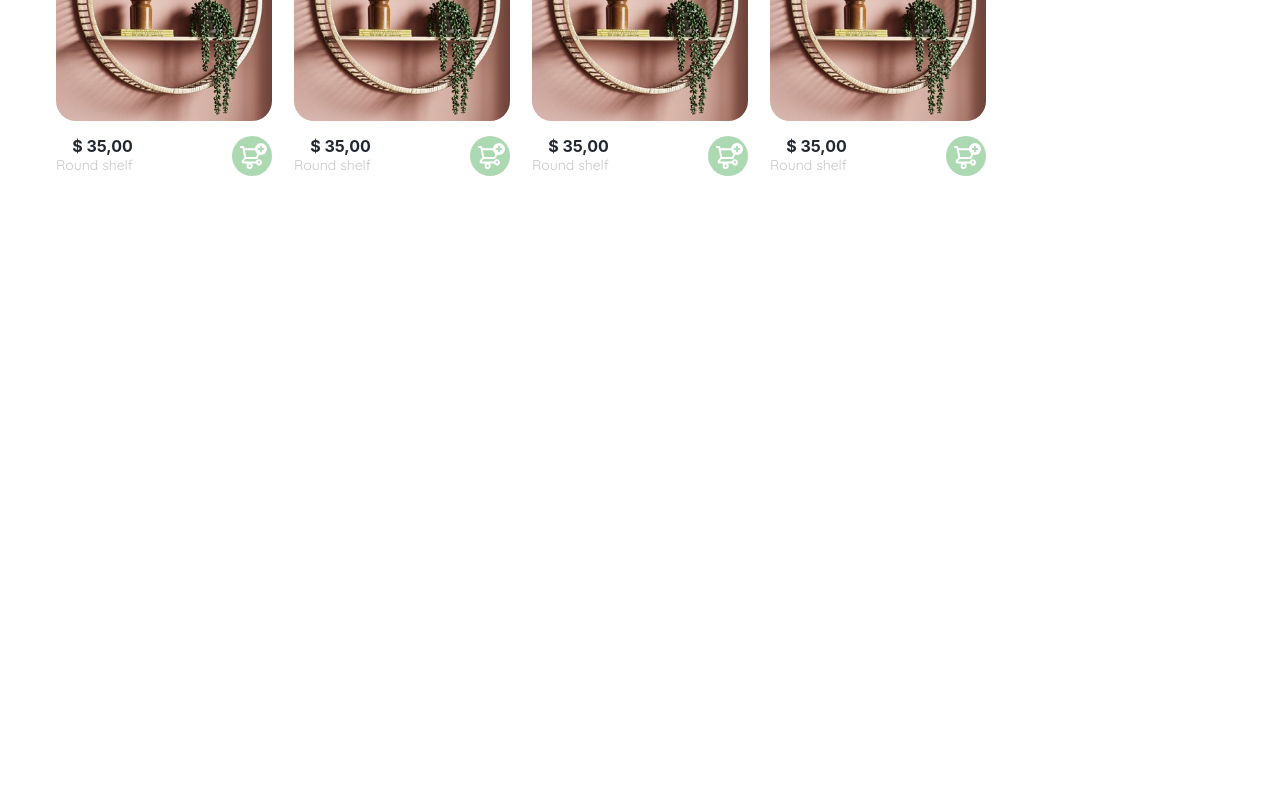
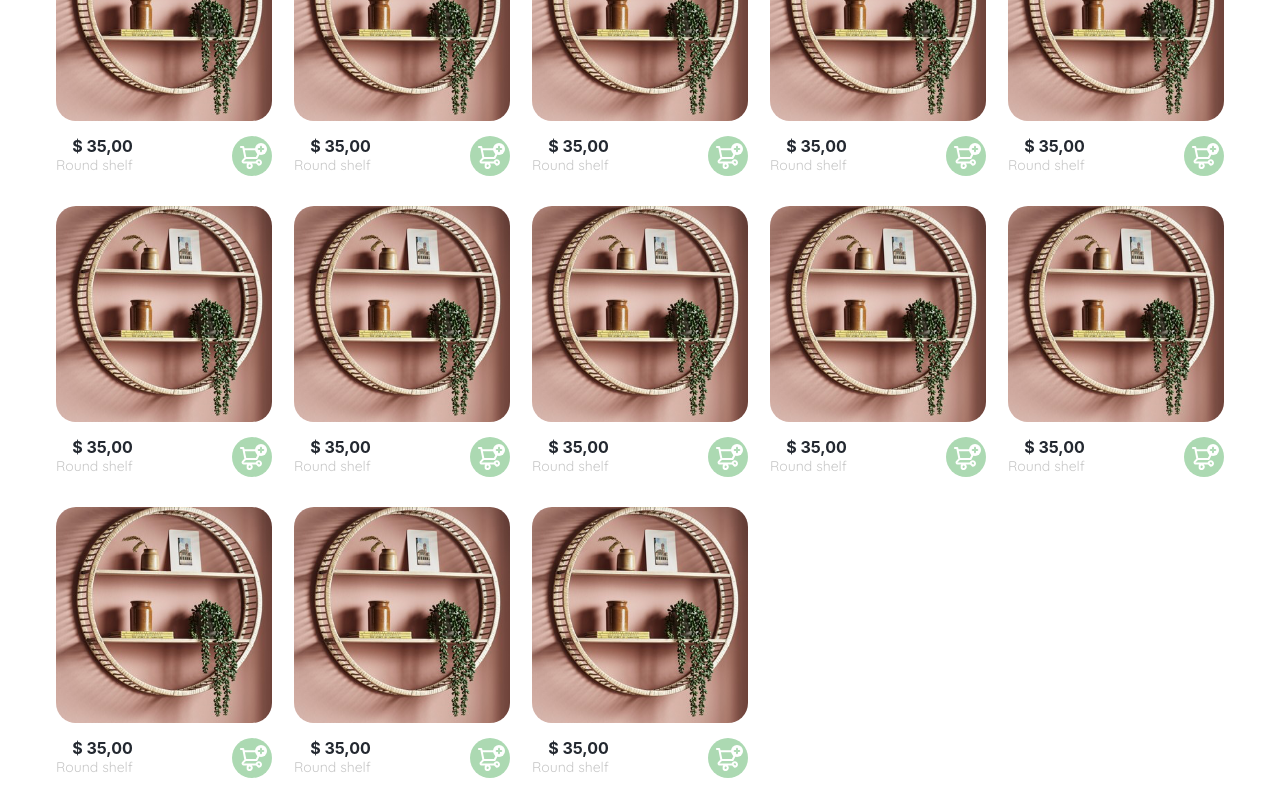
Before and after one commit to itsAmauriDev/YardSale, a React app: page / in a window 1280 px wide. Shown: the part 480-1288 px from the top of the page. Before the commit the page ends 800 px from the top, so only its background shows below. Built offline with nearby package versions, Linux system fonts and the light colour scheme.

Commit message:
Add useState to toggle the mobile menu

```diff
--- a/src/components/Header.jsx
+++ b/src/components/Header.jsx
@@ -1,5 +1,6 @@
-import React from "react";
+import React, { useState } from "react";
 import "@styles/Header.scss";
+import MenuMobile from "@components/MenuMobile";
 
 import logo from "@logos/logo_yard_sale.svg";
 import iconMenu from "@icons/icon_menu.svg";
@@ -7,9 +8,20 @@ import flechita from "@icons/flechita.svg";
 import iconShoppingCart from "@icons/icon_shopping_cart_notification.svg";
 
 const Header = () => {
+  const [toggleMenuMobile, setToggleMenuMobile] = useState(false);
+
+  const handleMenuMobile = () => {
+    setToggleMenuMobile(!toggleMenuMobile);
+  };
+
   return (
     <nav className='navbar'>
-      <img src={iconMenu} alt='menu' className='menu-icon' />
+      <img
+        src={iconMenu}
+        alt='menu'
+        className='menu-icon'
+        onClick={handleMenuMobile}
+      />
       <div className='navbar__left'>
         <img src={logo} alt='logo' className='navbar__logo' />
         <ul className='navbar__menu'>
@@ -60,6 +72,7 @@ const Header = () => {
           </li>
         </ul>
       </div>
+      {toggleMenuMobile && <MenuMobile />}
     </nav>
   );
 };
--- a/src/components/ProductItem.jsx
+++ b/src/components/ProductItem.jsx
@@ -1,10 +1,16 @@
-import React from "react";
+import React, { useState } from "react";
 import "@styles/ProductItem.scss";
 
 import roundShelf from "@images/round-shelf.png";
 import addToCart from "@icons/bt_add_to_cart.svg";
 
 const ProductItem = () => {
+  const [cart, setCart] = useState([]);
+
+  const handleClick = () => {
+    setCart([]);
+  };
+
   return (
     <div className='card'>
       <figure className='product-image'>
@@ -19,6 +25,7 @@ const ProductItem = () => {
           src={addToCart}
           alt='Icon add to cart'
           className='icon-add-to-cart'
+          onClick={handleClick}
         />
       </div>
     </div>
--- a/src/containers/ProductsList.jsx
+++ b/src/containers/ProductsList.jsx
@@ -16,6 +16,16 @@ const ProductsList = () => {
         <ProductItem />
         <ProductItem />
         <ProductItem />
+
+        <ProductItem />
+        <ProductItem />
+        <ProductItem />
+        <ProductItem />
+        <ProductItem />
+        <ProductItem />
+        <ProductItem />
+        <ProductItem />
+        <ProductItem />
       </div>
     </section>
   );
--- a/src/styles/Header.scss
+++ b/src/styles/Header.scss
@@ -1,13 +1,16 @@
 @use "./vars" as *;
 
 .navbar {
+  position: sticky;
+  top: 0;
+  width: 100%;
   height: 5.4rem;
   display: flex;
   align-items: center;
   justify-content: space-between;
   padding: 0 5rem;
   box-shadow: 0px 2px 4px 0px #0000000c;
-  width: 100%;
+  background-color: $white;
 
   @media (max-width: 768px) {
     padding: 0 2rem;
@@ -15,6 +18,10 @@
 
   .menu-icon {
     display: none;
+
+    &:hover {
+      cursor: pointer;
+    }
 
     @media (max-width: 768px) {
       display: block;
@@ -26,6 +33,10 @@
 
     .navbar__logo {
       width: 14.3rem;
+
+      &:hover {
+        cursor: pointer;
+      }
     }
 
     .navbar__menu {
--- a/src/styles/MenuMobile.scss
+++ b/src/styles/MenuMobile.scss
@@ -1,13 +1,16 @@
 @use "@styles/vars" as *;
 
 .menu {
-  height: 100vh;
+  position: fixed;
+  top: 5.4rem;
+  left: 0;
+  height: calc(100vh - 5.4rem);
   width: 100%;
   padding: 3.9rem;
   display: flex;
   flex-direction: column;
   justify-content: space-between;
-  position: relative;
+  background-color: $white;
 
   .close-menu {
     height: 12px;
```
